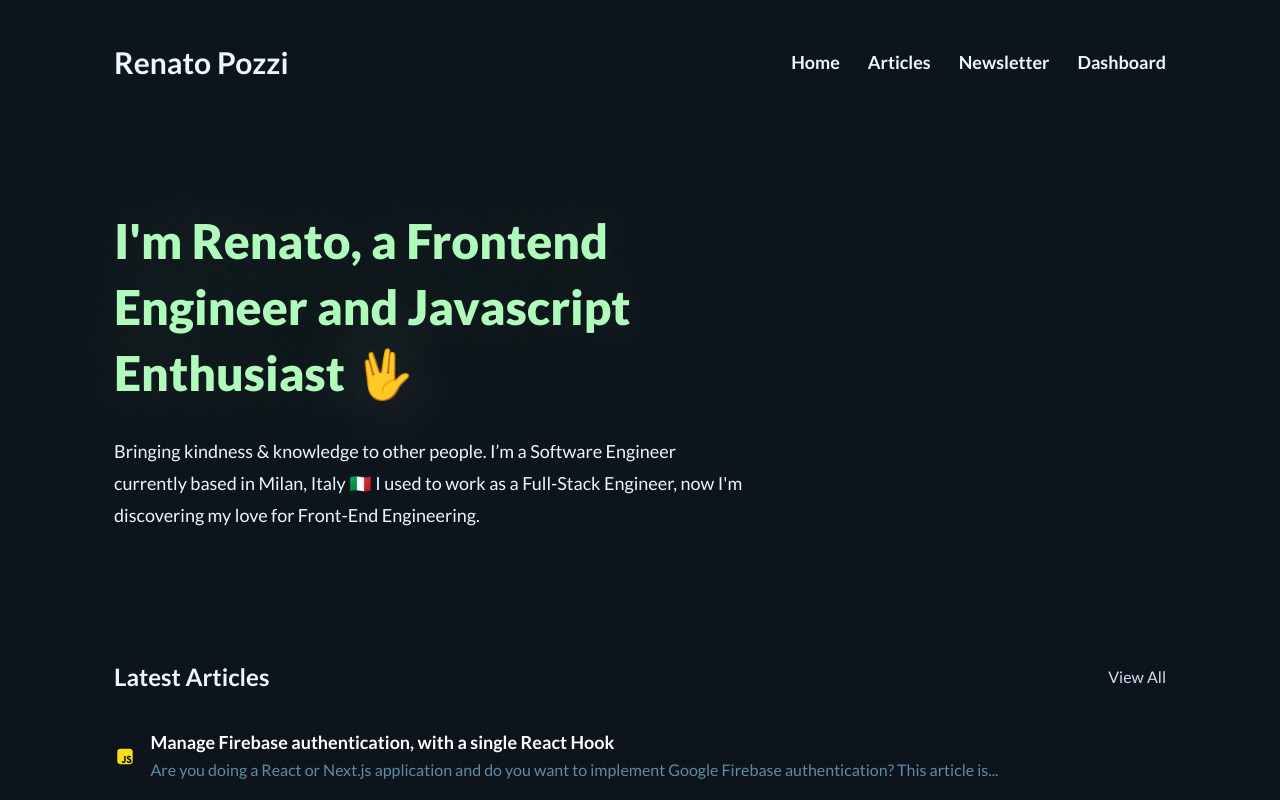
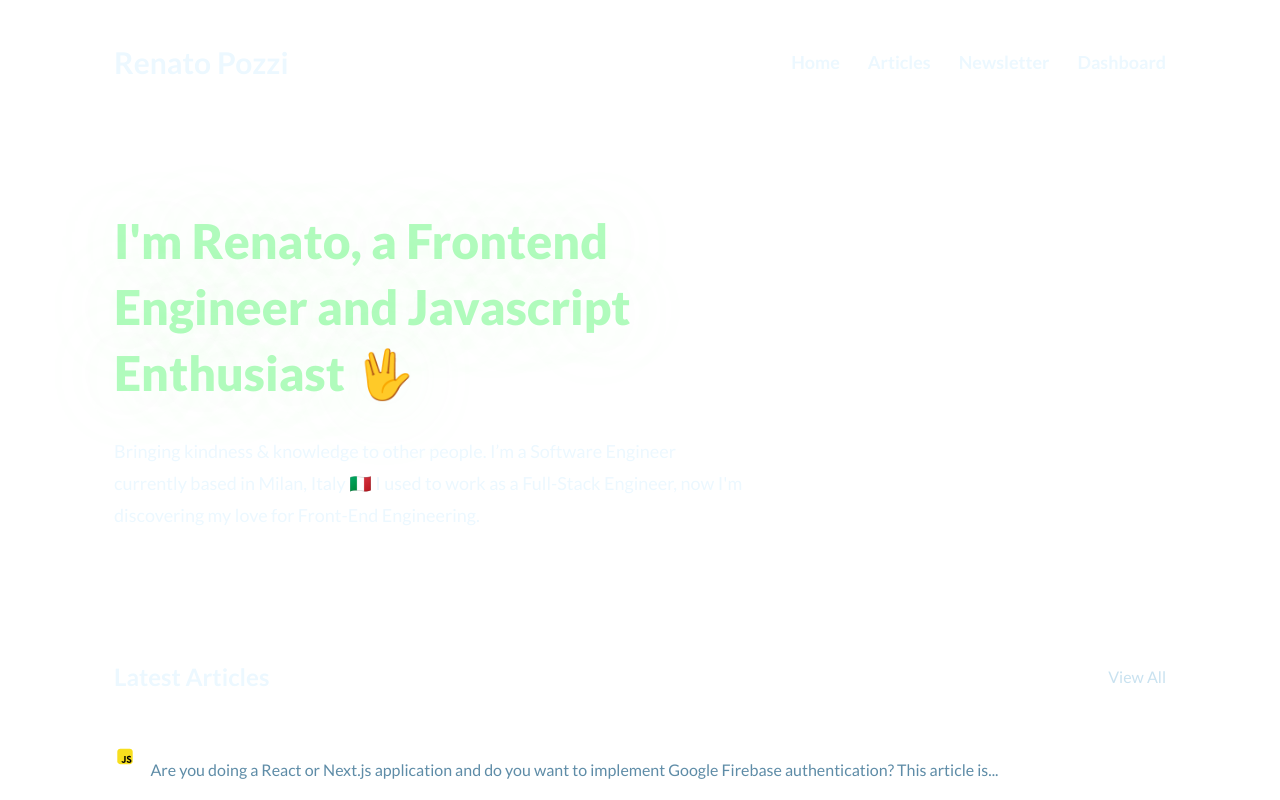
Before and after one commit to itsrennyman/renatopozzi.me, a Next.js app: page / in a window 1280 px wide. Shown: the top 800 px of the page. Built offline with nearby package versions, Linux system fonts and the light colour scheme.

Commit message:
removed stiches config

```diff
--- a/styles/globals.css
+++ b/styles/globals.css
@@ -1,14 +1,7 @@
+@tailwind base;
+@tailwind components;
+@tailwind utilities;
+
 body {
-  background-color: #0e141b;
   font-family: "Lato", sans-serif;
 }
-
-:root {
-  --border-radius: 8px;
-  --padding: 2rem;
-
-  /* Colors */
-  --bg-background: #0e141b;
-  --bg-blue200: #1c2c35;
-  --text-primary: #ecf8ff;
-}
```
